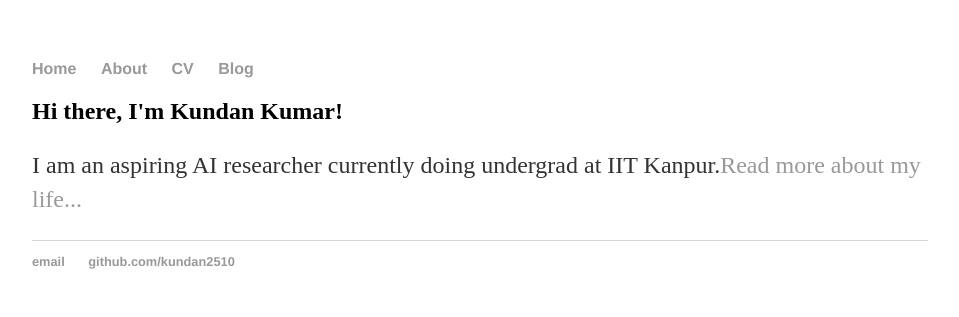
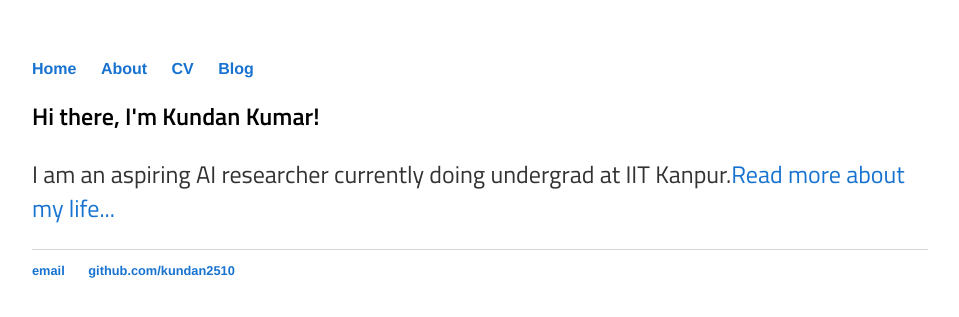
Before and after one commit to kundan2510/kundan2510.github.io, a Jekyll site: the page built from index.html, in a window 1280 px wide. Shown: the top 317 px of the page, without its empty margins (160-1119 px from the left). Built offline with Jekyll 4.4.1, drawn with Linux system fonts in a browser that asks for light colours.

Commit message:
Update main.css

```diff
--- a/css/main.css
+++ b/css/main.css
@@ -19,10 +19,6 @@ a {
 a:hover {
     text-decoration: underline;
 }
-h1 {
-    font-size: 3em;
-    font-family:'Helvetica', 'Arial', 'Sans-Serif';
-}
 p {
     font-size: 1.5em;
     line-height: 1.4em;
@@ -32,6 +28,40 @@ footer {
     border-top: 1px solid #d5d5d5;
     font-size: .8em;
 }
+a {
+  color: #1772d0;
+  text-decoration:none;
+  }
+  a:focus, a:hover {
+  color: #f09228;
+  text-decoration:none;
+  }
+  body,td,th {
+    font-family: 'Titillium Web', Verdana, Helvetica, sans-serif;
+    font-size: 16px;
+    font-weight: 400
+  }
+  heading {
+    font-family: 'Titillium Web', Verdana, Helvetica, sans-serif;
+    font-size: 19px;
+    font-weight: 1000
+  }
+  strong {
+    font-family: 'Titillium Web', Verdana, Helvetica, sans-serif;
+    font-size: 16px;
+    font-weight: 800
+  }
+  strongred {
+    font-family: 'Titillium Web', Verdana, Helvetica, sans-serif;
+    color: 'red' ;
+    font-size: 16px
+  }
+  sectionheading {
+    font-family: 'Titillium Web', Verdana, Helvetica, sans-serif;
+    font-size: 22px;
+    font-weight: 600
+  }
+
 
 ul.posts {
     margin: 20px auto 40px;
```
